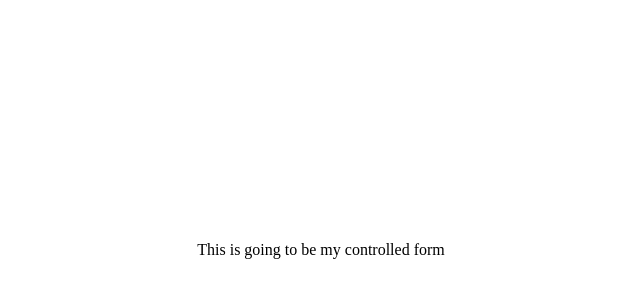
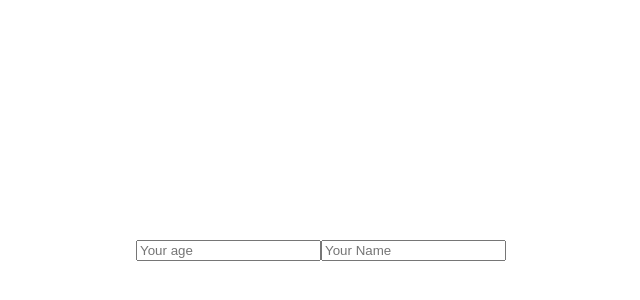
Before and after one commit to luis-pomare/user-management-with-React, a React (Vite) app: page / in a window 1280 px wide. Shown: the part 150-450 px from the top of the page, without its empty margins (319-959 px from the left). Built offline with nearby package versions, Linux system fonts and the light colour scheme.

Commit message:
Create ControlledForm functionality

```diff
--- a/src/components/ControlledForm.jsx
+++ b/src/components/ControlledForm.jsx
@@ -1,8 +1,26 @@
+import { useState } from 'react';
+
 function ControlledForm() {
+  const [age, setAge] = useState('');
+  const [name, setName] = useState('');
+
   return (
     <>
       <form action=''>
-        <p>This is going to be my controlled form</p>
+        <input
+          type='number'
+          name='age'
+          placeholder='Your age'
+          value={age}
+          onChange={(event) => setAge(event.target.value)}
+        />
+        <input
+          type='text'
+          name='name'
+          placeholder='Your Name'
+          value={name}
+          onChange={(event) => setName(event.target.value)}
+        />
       </form>
     </>
   );
```
